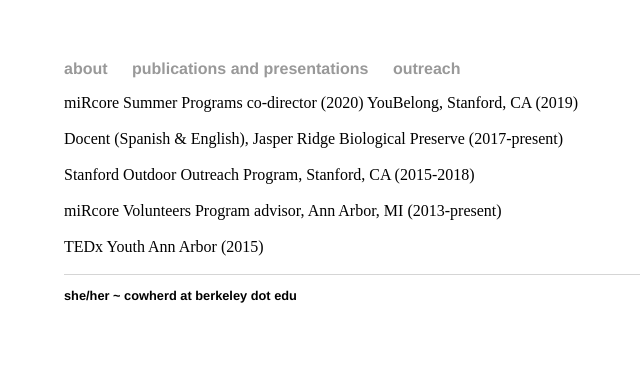
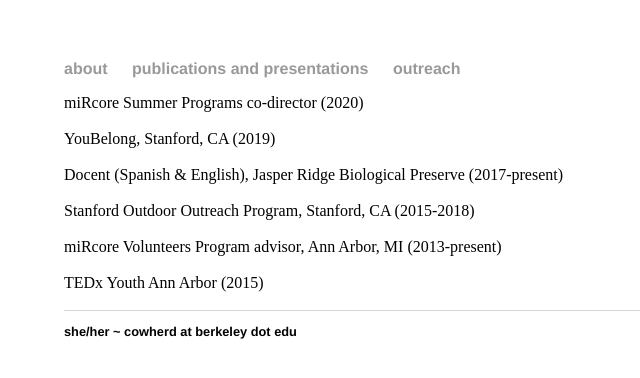
Before and after one commit to mariannecowherd/mariannecowherd.github.io, a Jekyll site: the page built from outreach/index.html, in a window 1280 px wide. Shown: the top 378 px of the page, without its empty margins (128-768 px from the left). Built offline with Jekyll 4.4.1, drawn with Linux system fonts in a browser that asks for light colours.

Commit message:
linebreak

```diff
--- a/cv/index.html
+++ b/cv/index.html
@@ -2,6 +2,7 @@
 layout: default
 title: CV
 ---
+<html>
 <head> <link rel="icon" href="favicon.ico?" type="image/x-icon"/>
 <link rel="shortcut icon" href="favicon.ico?" type="image/x-icon"/>
 </head>
@@ -20,3 +21,4 @@
 	<b>Cowherd, M.,</b> Egan, G., Monismith, S. G., and Fringer, O. “Boundary layer hydrodynamics in the south San Francisco Bay” Stanford Civil & Environmental Engineering Undergraduate Research Symposium, October 2018.<br><br>
 	Egan, G., <b>Cowherd, M.,</b> Spada, F., Chang, G., Manning, A., Fringer, O., and Monismith, S.G. “In situ observations of near-bed turbulence and cohesive sediment transport” American Geophysical Union Fall Meeting, December 2018.<br>
 </div><!-- /.blurb -->
+</html>
--- a/outreach/index.html
+++ b/outreach/index.html
@@ -2,14 +2,16 @@
 layout: default
 title: Outreach
 ---
+<html>
 <head> <link rel="icon" href="favicon.ico?" type="image/x-icon"/>
 <link rel="shortcut icon" href="favicon.ico?" type="image/x-icon"/>
 </head>
 <div class="blurb">
-	miRcore Summer Programs co-director (2020)
+	miRcore Summer Programs co-director (2020)<br><br>
 	YouBelong, Stanford, CA (2019)<br><br>
 	Docent (Spanish & English), Jasper Ridge Biological Preserve (2017-present)<br><br>
 	Stanford Outdoor Outreach Program, Stanford, CA (2015-2018)<br><br>
 	miRcore Volunteers Program advisor, Ann Arbor, MI (2013-present)<br><br>
 	TEDx Youth Ann Arbor (2015)<br><br>
 </div><!-- /.blurb -->
+</html>
```
